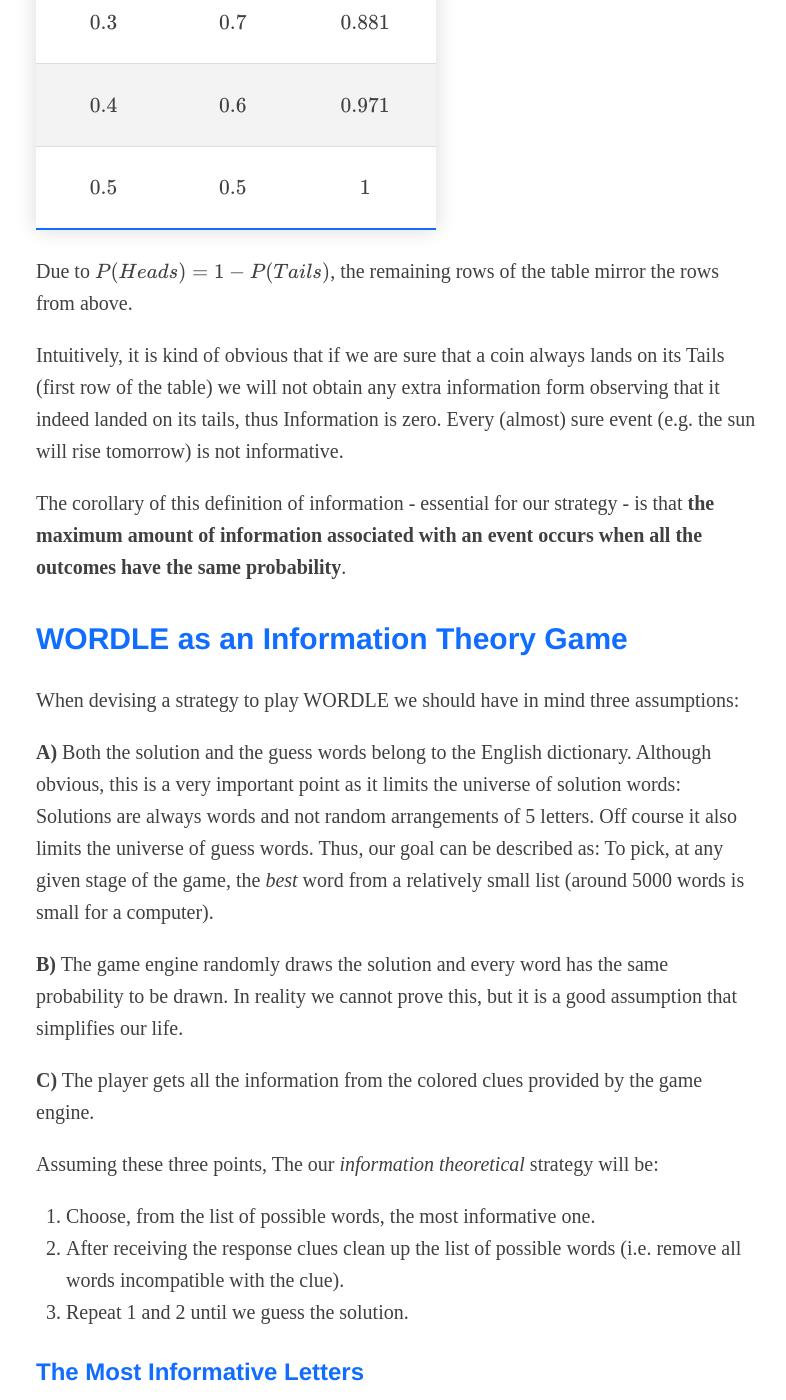
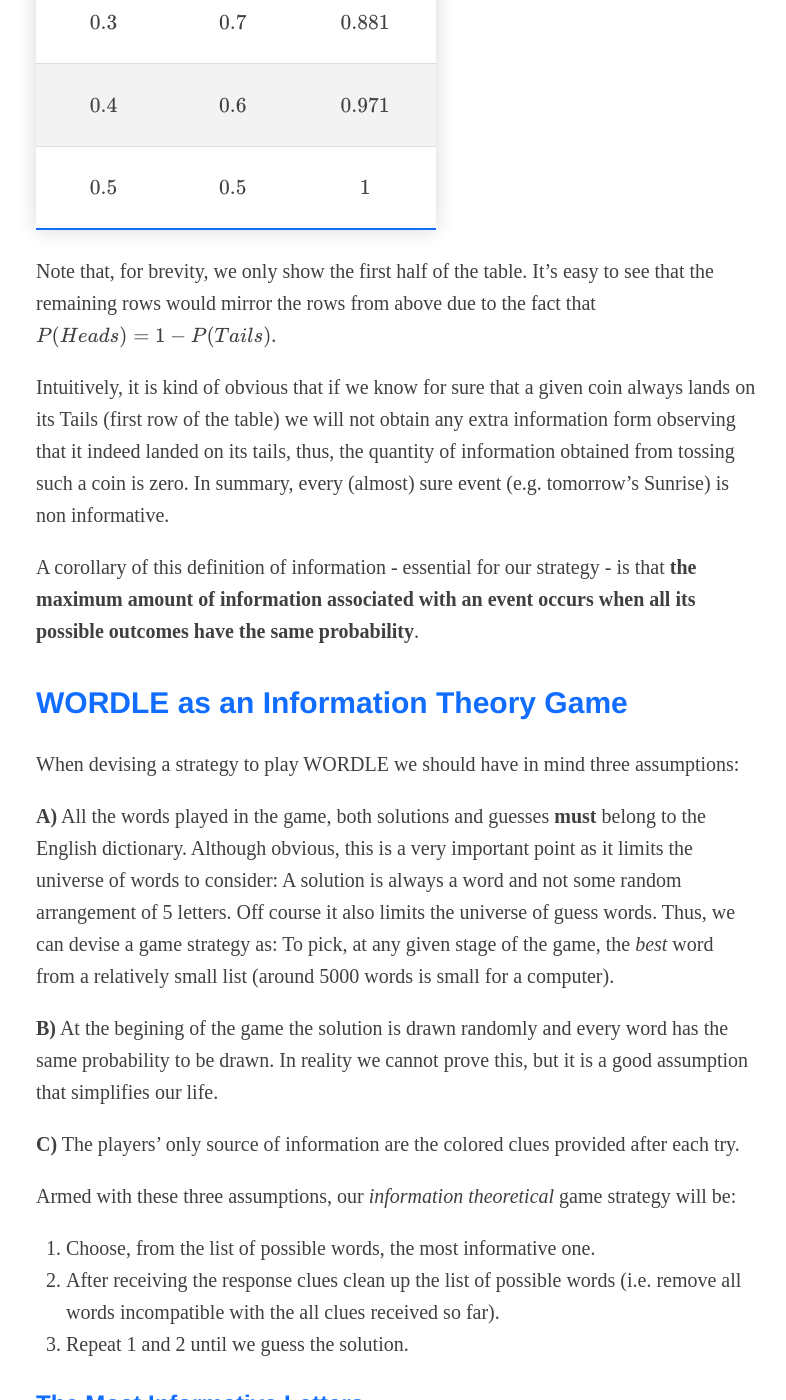
Before and after one commit to jaclx5/5-min-ds, a Jekyll site: the page built from _posts/2022-01-16-wordle.md, in a window 1280 px wide and 1400 px high, scrolled down 3285 px. Shown: the whole window, without its empty margins (244-1030 px from the left). Built offline with Jekyll 4.4.1, drawn with Linux system fonts in a browser that asks for light colours; formulas are drawn with MathJax 3; comment, search, counter and statistics services are not loaded; some of the changed text lies outside the part shown.

Commit message:
wordle post, minor fixes
post:
  - fixed minor typos and style issues.

notebook:
  - added the QI of "A" and "Z" in the first position.
  - added the last section witht he links to the package.

```diff
--- a/_posts/2022-01-16-wordle.md
+++ b/_posts/2022-01-16-wordle.md
@@ -8,7 +8,7 @@
 
 _An automated solution to the WORDLE puzzle using an Information Theoretical approach and Rrgular expression filtering._
 
-> Check also [the companion notebook](https://github.com/jaclx5/jaclx5.github.io/blob/master/notebooks/wordle/wordle.ipynb) and the [pywordlesover](https://github.com/jaclx5/pywordlesolver) package (more info at the [end of the post](#code)).
+> Check also the [companion notebook](https://github.com/jaclx5/jaclx5.github.io/blob/master/notebooks/wordle/wordle.ipynb) and the [pywordlesover](https://github.com/jaclx5/pywordlesolver) package (more info at the [end of the post](#code)).
 
 [WORDLE](https://www.powerlanguage.co.uk/wordle/) is a simple, free, on-line, single-player _guess-the-word_ game [created by Josh Wardle](https://en.wikipedia.org/wiki/Wordle_(video_game)).
 
@@ -57,9 +57,9 @@
 
 $$ I(X) = (0.5 + 0.5) = 1_{bits}$$
 
-As a lateral remark note that the quantity Information is usually expressed in $$bits$$, this establishes a fundamental connection with binary coding and the way digital systems encode data, but I digress...
+As a lateral remark note that the quantity of information is usually expressed in $$bits$$. This establishes a fundamental connection with binary coding and the way digital systems encode data. But I digress here...
 
-Another important observation is that **_if_** the coin was not fair the amount of information would be less than 1. The following table shows the information of several unfair coins for different probabilities of outcomes:
+Another important observation is that **_if_** the coin was not fair, its quantity of information would have been less than 1. The following table shows the information of several unfair coins for different probabilities of outcomes:
 
 <table class="data-table">
 	<tr><th>$$P(Heads)$$</th><th>$$P(Tails)$$</th><th>$$I(Coin)_{bits}$$</th></tr>
@@ -71,11 +71,11 @@
 	<tr><td>$$0.5$$</td>     <td>$$0.5$$</td>     <td>$$1$$</td></tr>
 </table>
 
-Due to $$P(Heads) = 1 - P(Tails)$$, the remaining rows of the table mirror the rows from above.
+Note that, for brevity, we only show the first half of the table. It's easy to see that the remaining rows would mirror the rows from above due to the fact that $$P(Heads) = 1 - P(Tails)$$.
 
-Intuitively, it is kind of obvious that if we are sure that a coin always lands on its Tails (first row of the table) we will not obtain any extra information form observing that it indeed landed on its tails, thus Information is zero. Every (almost) sure event (e.g. the sun will rise tomorrow) is not informative.
+Intuitively, it is kind of obvious that if we know for sure that a given coin always lands on its Tails (first row of the table) we will not obtain any extra information form observing that it indeed landed on its tails, thus, the quantity of information obtained from tossing such a coin is zero. In summary, every (almost) sure event (e.g. tomorrow's Sunrise) is non informative.
 
-The corollary of this definition of information - essential for our strategy - is that __the maximum amount of information associated with an event occurs when all the outcomes have the same probability__.
+A corollary of this definition of information - essential for our strategy - is that __the maximum amount of information associated with an event occurs when all its possible outcomes have the same probability__.
 
 
 
@@ -84,16 +84,16 @@
 
 When devising a strategy to play WORDLE we should have in mind three assumptions:
 
-__A)__ Both the solution and the guess words belong to the English dictionary. Although obvious, this is a very important point as it limits the universe of solution words: Solutions are always words and not random arrangements of 5 letters. Off course it also limits the universe of guess words. Thus, our goal can be described as: To pick, at any given stage of the game, the _best_ word from a relatively small list (around 5000 words is small for a computer).
+__A)__ All the words played in the game, both solutions and guesses __must__ belong to the English dictionary. Although obvious, this is a very important point as it limits the universe of words to consider: A solution is always a word and not some random arrangement of 5 letters. Off course it also limits the universe of guess words. Thus, we can devise a game strategy as: To pick, at any given stage of the game, the _best_ word from a relatively small list (around 5000 words is small for a computer).
 
-__B)__ The game engine randomly draws the solution and every word has the same probability to be drawn. In reality we cannot prove this, but it is a good assumption that simplifies our life.
+__B)__ At the begining of the game the solution is drawn randomly and every word has the same probability to be drawn. In reality we cannot prove this, but it is a good assumption that simplifies our life.
 
-__C)__ The player gets all the information from the colored clues provided by the game engine.
+__C)__ The players' only source of information are the colored clues provided after each try.
 
-Assuming these three points, The our _information theoretical_ strategy will be:
+Armed with these three assumptions, our _information theoretical_ game strategy will be:
 
 1. Choose, from the list of possible words, the most informative one.
-2. After receiving the response clues clean up the list of possible words (i.e. remove all words incompatible with the clue).
+2. After receiving the response clues clean up the list of possible words (i.e. remove all words incompatible with the all clues received so far).
 3. Repeat 1 and 2 until we guess the solution.
 
 
@@ -108,7 +108,7 @@
 - Contain but do not start with the letter "A" (YELLOW).
 - Do not contain the letter "A" in any position (GRAY).
 
-Do you see points A), B) and C) bellow playing a role here?
+Can you see assumptions A), B) and C) playing a role here?
 
 Lets actually compute those numbers for letters "A" and "Z" in the first position (in parenthesis the probability of each clue):
 
@@ -147,16 +147,16 @@
 
 The first reason is obvious: We can't play "SEAES" because it is not a word.
 
-However, even if "SEAES" was a word, we probably shouldn't use it. The reason for that is more subtle: When computing the most informative letter for each position we are implicitly assuming that each position is independent, i.e., the occurrence of a given letter in one position doesn't affect the occurrence of letters in other positions. Which is not true! We can verify it with a simple observation: There are almost twice ($${2443 \over 1266} = 1.93$$) as many "E" than "T" in all words, however, after an "A" we find 12.6 ($${151 \over 12} = 12.58$$) times more "T" than "E"! The occurrence of "E" is thus strongly uncorrelated with "A", and we can use this in our favor.
+However, even if "SEAES" was a word, we probably should not use it. The reason for that is more subtle: When computing the most informative letter for each position we are implicitly assuming that each position is independent, i.e., we are assuming that the occurrence of a given letter in one position doesn't affect the occurrence of letters in other positions. Which is not true! We can verify it with a simple observation: There are almost twice ($${2443 \over 1266} = 1.93$$) as many "E" than "T" in all words, however, after an "A" we find 12.6 ($${151 \over 12} = 12.58$$) times more "T" than "E"! The occurrence of "E" is thus strongly (negatively) correlated with "A".
 
-Thus, if we take the word that maximizes the sum of information, _independently_ computed, for each position (which by the way is the word "SAREE") we have no guarantee of obtaining the most informative word (and in fact "SAREE" is not).
+Thus, if we would compute the word that maximizes the sum of information, _independently_ computed, for each position (which, by the way is the word "SAREE") we have no guarantee of obtaining the most informative word (and in fact "SAREE" is not).
 
-Fortunately not everything is lost. If we apply this same approach we can easily find the most informative word.
+Fortunately not everything is lost. If we extend this same approach we can easily find the most informative word.
 
 
 ## The Most Informative Word?
 
-To exemplify how we can extend the concept discussed above to the search of the most informative word lets follow an example: When playing the word "DRINK" what are the possible response clues and how probable are they?
+To exemplify how we can extend the concept discussed above to the search of the most informative word let's follow an example: When playing the word "DRINK" what are all the possible response clues one gets and how probable are they?
 
 Remember that we don't care about the specific solution, we are assuming that all solutions are possible and equally probable.
 
@@ -215,7 +215,7 @@
 
 The low quantity of information of the word "FUZZY" is not surprising given the two Z's and the Y which are particularly uninformative letters.
 
-The word "TARES" however was unexpected for me. I would expect a word ending in "ES", The "T" in the beginning, however, was a surprise.
+The word "TARES", however, was unexpected to me. I would expect a word ending in "ES", The "T" in the beginning, however, was a mild surprise.
 
 
 # The Strategy in Practice
@@ -294,17 +294,17 @@
 	<tr><td>Most Informative Word</td>   <td>4.001</td>  <td>168 (3.7%)</td><td>11 ("YEARS")</td></tr>
 </table>
 
-As expected the most informative word was the best strategy by far. Surprisingly the Random strategy is very close (and I sometimes even better) that the sum of most informative letters, but this analysis is beyond this post.
+As expected the most informative word was the best strategy by far. Surprisingly the random strategy is very close to the sum of most informative letters (sometimes even better). This fact would deserve some consideration by itself, but such analysis is beyond the scope of this post.
 
 Is this the best strategy? I honestly don't know. I believe some cleverer approach would be able improve on this.
 
 
-In any case this seems to be a pretty reasonable approach, being successful for more then 96% of the words. And, most important, it's a neat demonstration of the power and elegance of Information Theoryas a problem solving tool.
+In any case this seems to be a pretty reasonable approach, being successful for more then 96% of the words, and, most important, it's a neat demonstration of the power and elegance of Information Theory as a problem solving tool.
 
 <a name="code"/>
 # Links and Software
 
-You can reproduce all the numbers and information from this post using [the companion notebook](https://github.com/jaclx5/jaclx5.github.io/blob/master/notebooks/wordle/wordle.ipynb).
+You can reproduce all the results from this post using the [companion notebook](https://github.com/jaclx5/jaclx5.github.io/blob/master/notebooks/wordle/wordle.ipynb).
 
 I also made available the package [pywordlesover](https://github.com/jaclx5/pywordlesolver) which allows you to solve WORDLE puzzles, to play WORDLE on the command line and benchmark the different solution strategies discussed in this post. The code is free to download and play with the code.
 
```
Also changed, not shown: other parts of _posts/2022-01-16-wordle.md (+5 -5 lines), 1 other file.
